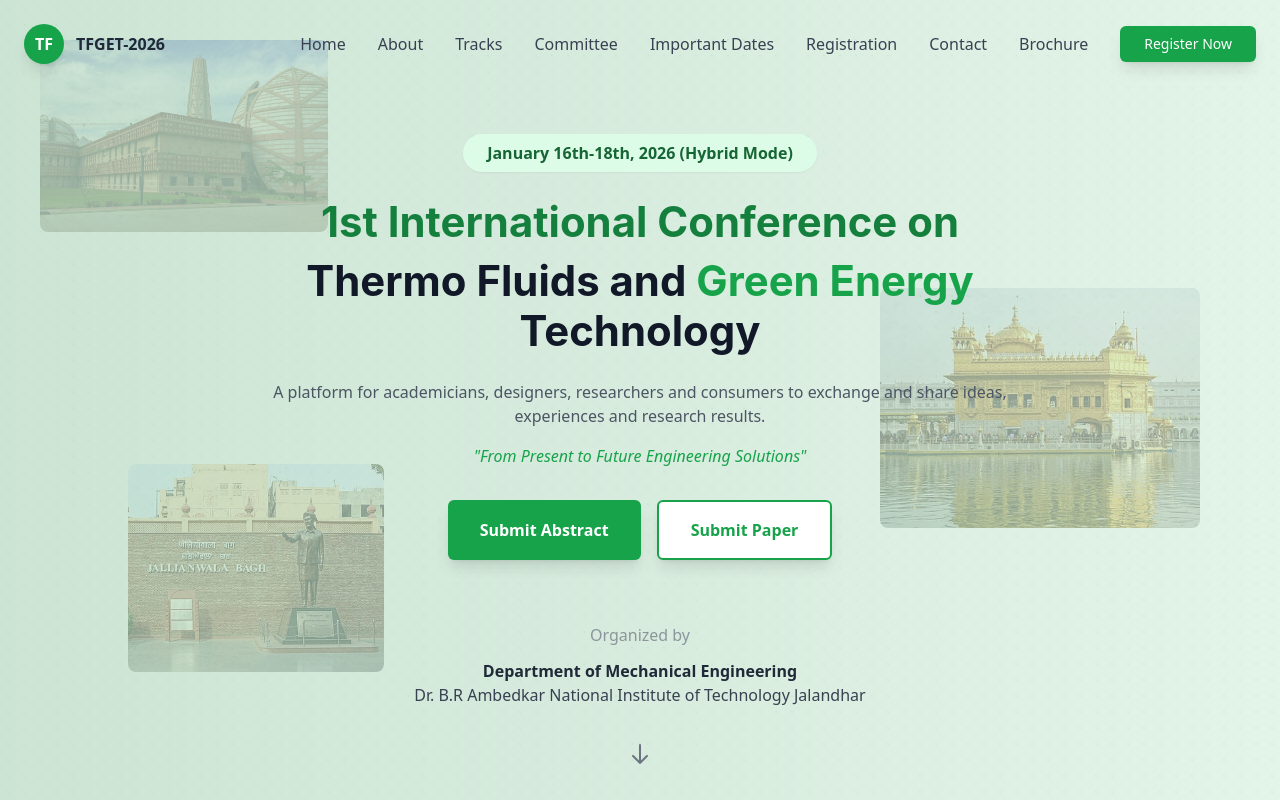
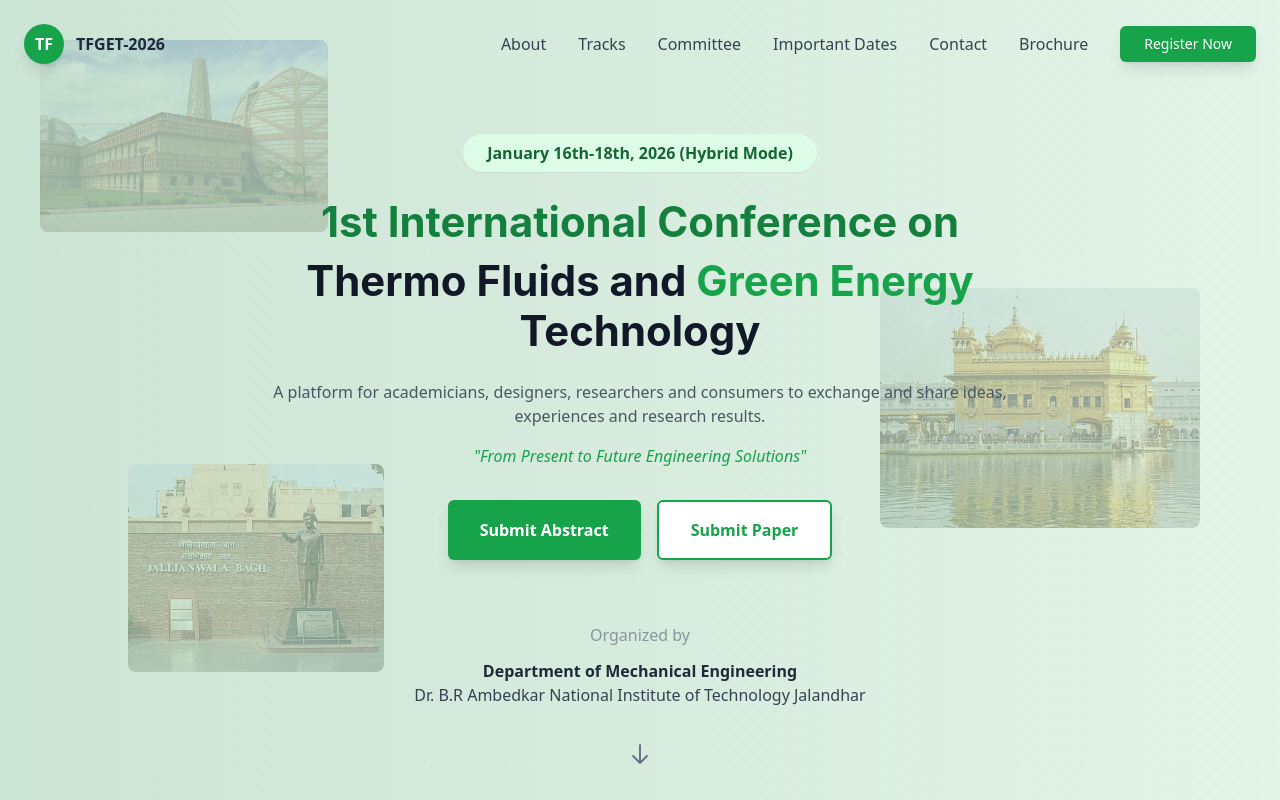
Before and after one commit to JasnoorMaan/me_conf, a React (Vite) app in the folder me_conf/: page / in a window 1280 px wide. Shown: the top 800 px of the page. Built offline with nearby package versions, Linux system fonts and the light colour scheme.

Commit message:
navbar-work

```diff
--- a/me_conf/src/components/About.jsx
+++ b/me_conf/src/components/About.jsx
@@ -6,7 +6,7 @@
   const aboutNITJText = `Dr B R Ambedkar National Institute of Technology was established in the year 1987 as Regional Engineering College and was given the status of National Institute of Technology (Deemed University) by the Government of India on October 17, 2002 under the aegis of Ministry of Human Resource Development, New Delhi. Now the Ministry of Human Resource Development, Government of India has declared the Institute as "Institute of National Importance" under the act of Parliament-2007. As one of the National Institutes of Technology (NIT), the Institute has the responsibility of providing high quality education in Engineering, Technology and Sciences to produce competent technical and scientific manpower for the country. The Institute offers BTech, MTech, MSc, MBA and PhD programmes in the several disciplines of Engineering, Technology and Sciences. The institute is located on the G.T Road Amritsar bye-pass at a distance of 15 km from Jalandhar Bus Stand, 12 km from Jalandhar City Railway Station, and 18 km from Jalandhar Cantt. railway station. The institute is well connected to the National Capital through rail and road link.`;
 
   return (
-    <section className='py-16 px-4'>
+    <section id="about" className='py-16 px-4'>
       {/* About TFGET Section */}
       <div className='container mx-auto max-w-4xl mb-16'>
         <h1 className='heading text-center mb-12'>About TFGET</h1>
--- a/me_conf/src/components/ConferenceThemes.jsx
+++ b/me_conf/src/components/ConferenceThemes.jsx
@@ -1,10 +1,10 @@
 import React from 'react';
 import { Tabs, TabsContent, TabsList, TabsTrigger } from "@/components/ui/tabs";
-import conferenceThemes from '../data/ThemeData';
+import conferenceThemes from '../data/ThemeData.js';
 
 const ConferenceThemes = () => {
   return (
-    <section className="relative py-16 px-4 overflow-hidden">
+    <section id="tracks" className="relative py-16 px-4 overflow-hidden">
       {/* Background Image */}
       <div
         className="absolute inset-0 bg-cover bg-center bg-no-repeat"
--- a/me_conf/src/components/Footer.jsx
+++ b/me_conf/src/components/Footer.jsx
@@ -5,8 +5,19 @@
 const Footer = () => {
   const currentYear = new Date().getFullYear();
 
+  const scrollToSection = (sectionId) => {
+    const element = document.getElementById(sectionId);
+    if (element) {
+      element.scrollIntoView({
+        behavior: 'smooth',
+        block: 'start',
+        inline: 'nearest'
+      });
+    }
+  };
+
   return (
-    <footer className="relative bg-gray-900 text-white py-12 px-4 overflow-hidden">
+    <footer id="contact" className="relative bg-gray-900 text-white py-12 px-4 overflow-hidden">
       <div
         className="absolute inset-0 bg-cover bg-center bg-no-repeat"
         style={{
@@ -54,34 +65,34 @@
             <h3 className="subheading pb-2 border-b border-gray-700">Quick Links</h3>
             <ul className="space-y-3 pt-2">
               <li>
-                <a href="#about" className="text text-gray-400 hover:text-white transition-colors">
+                <button onClick={() => scrollToSection('about')} className="text text-gray-400 hover:text-white transition-colors bg-transparent border-none cursor-pointer text-left">
                   About
-                </a>
+                </button>
               </li>
               <li>
-                <a href="#tracks" className="text text-gray-400 hover:text-white transition-colors">
+                <button onClick={() => scrollToSection('tracks')} className="text text-gray-400 hover:text-white transition-colors bg-transparent border-none cursor-pointer text-left">
                   Conference Tracks
-                </a>
+                </button>
               </li>
               <li>
-                <a href="#committee" className="text text-gray-400 hover:text-white transition-colors">
+                <button onClick={() => scrollToSection('committee')} className="text text-gray-400 hover:text-white transition-colors bg-transparent border-none cursor-pointer text-left">
                   Committee
-                </a>
+                </button>
               </li>
               <li>
-                <a href="#dates" className="text text-gray-400 hover:text-white transition-colors">
+                <button onClick={() => scrollToSection('dates')} className="text text-gray-400 hover:text-white transition-colors bg-transparent border-none cursor-pointer text-left">
                   Important Dates
-                </a>
+                </button>
               </li>
               <li>
-                <a href="#registration" className="text text-gray-400 hover:text-white transition-colors">
+                <button onClick={() => scrollToSection('registration')} className="text text-gray-400 hover:text-white transition-colors bg-transparent border-none cursor-pointer text-left">
                   Registration
-                </a>
+                </button>
               </li>
               <li>
-                <a href="#contact" className="text text-gray-400 hover:text-white transition-colors">
+                <button onClick={() => scrollToSection('contact')} className="text text-gray-400 hover:text-white transition-colors bg-transparent border-none cursor-pointer text-left">
                   Contact
-                </a>
+                </button>
               </li>
             </ul>
           </div>
--- a/me_conf/src/components/Navbar.jsx
+++ b/me_conf/src/components/Navbar.jsx
@@ -8,6 +8,18 @@
 
   const toggleMenu = () => {
     setIsOpen(!isOpen);
+  };
+
+  const scrollToSection = (sectionId) => {
+    const element = document.getElementById(sectionId);
+    if (element) {
+      element.scrollIntoView({
+        behavior: 'smooth',
+        block: 'start',
+        inline: 'nearest'
+      });
+    }
+    setIsOpen(false); // Close mobile menu after clicking
   };
 
   useEffect(() => {
@@ -26,14 +38,14 @@
   }, []);
 
   const navLinks = [
-    { name: "Home", href: "#" },
-    { name: "About", href: "#about" },
-    { name: "Tracks", href: "#tracks" },
-    { name: "Committee", href: "#committee" },
-    { name: "Important Dates", href: "#dates" },
-    { name: "Registration", href: "#registration" },
-    { name: "Contact", href: "#contact" },
-    { name: "Brochure", href: "#brochure" },
+    // { name: "Home", href: "#", section: null },
+    { name: "About", href: "#about", section: "about" },
+    { name: "Tracks", href: "#tracks", section: "tracks" },
+    { name: "Committee", href: "#committee", section: "committee" },
+    { name: "Important Dates", href: "#dates", section: "dates" },
+    // { name: "Registration", href: "#registration", section: "registration" },
+    { name: "Contact", href: "#contact", section: "contact" },
+    { name: "Brochure", href: "#brochure", section: "brochure" },
   ];
 
   return (
@@ -60,13 +72,13 @@
           {/* Desktop Menu */}
           <div className="hidden md:flex items-center space-x-8">
             {navLinks.map((link) => (
-              <a
+              <button
                 key={link.name}
-                href={link.href}
-                className="norma-text text-gray-700 hover:text-conf-green-600 transition-all duration-300 hover:scale-105"
+                onClick={() => link.section ? scrollToSection(link.section) : window.scrollTo({top: 0, behavior: 'smooth'})}
+                className="norma-text text-gray-700 hover:text-conf-green-600 transition-all duration-300 hover:scale-105 bg-transparent border-none cursor-pointer"
               >
                 {link.name}
-              </a>
+              </button>
             ))}
             <Button className="bg-conf-green-600 hover:bg-conf-green-700 text-white px-6 py-2 shadow-lg hover:shadow-xl transition-all duration-300 hover:scale-105">
               Register Now
@@ -89,14 +101,13 @@
           <div className="md:hidden mt-6 pb-6 bg-white/95 backdrop-blur-lg rounded-lg shadow-xl border border-gray-200/50 mx-4">
             <div className="px-4 py-2">
               {navLinks.map((link) => (
-                <a
+                <button
                   key={link.name}
-                  href={link.href}
-                  onClick={() => setIsOpen(false)}
-                  className="block py-3 text text-gray-700 hover:text-conf-green-600 transition-colors text-center border-b border-gray-100 last:border-b-0"
+                  onClick={() => link.section ? scrollToSection(link.section) : window.scrollTo({top: 0, behavior: 'smooth'})}
+                  className="block py-3 text text-gray-700 hover:text-conf-green-600 transition-colors text-center border-b border-gray-100 last:border-b-0 w-full bg-transparent border-none cursor-pointer"
                 >
                   {link.name}
-                </a>
+                </button>
               ))}
               <div className="mt-4 flex justify-center">
                 <Button className="bg-conf-green-600 hover:bg-conf-green-700 text-white px-6 py-2 shadow-lg">
--- a/me_conf/src/components/Speakers.jsx
+++ b/me_conf/src/components/Speakers.jsx
@@ -1,4 +1,5 @@
-import speakers from '../data/SpeakersData'
+import React from 'react';
+import speakers from '../data/SpeakersData.js'
 import {
     Card,
     CardContent,
--- a/me_conf/src/components/Timeline.jsx
+++ b/me_conf/src/components/Timeline.jsx
@@ -1,9 +1,9 @@
 import React from 'react';
-import timelineData from '../data/TimelineData';
+import timelineData from '../data/TimelineData.js';
 
 const Timeline = () => {
   return (
-    <section className="py-16 px-4">
+    <section id="dates" className="py-16 px-4">
       <div className="min-w-[40vw] mx-auto">
         <h2 className="heading text-center mb-16">Important Dates</h2>
 
```
